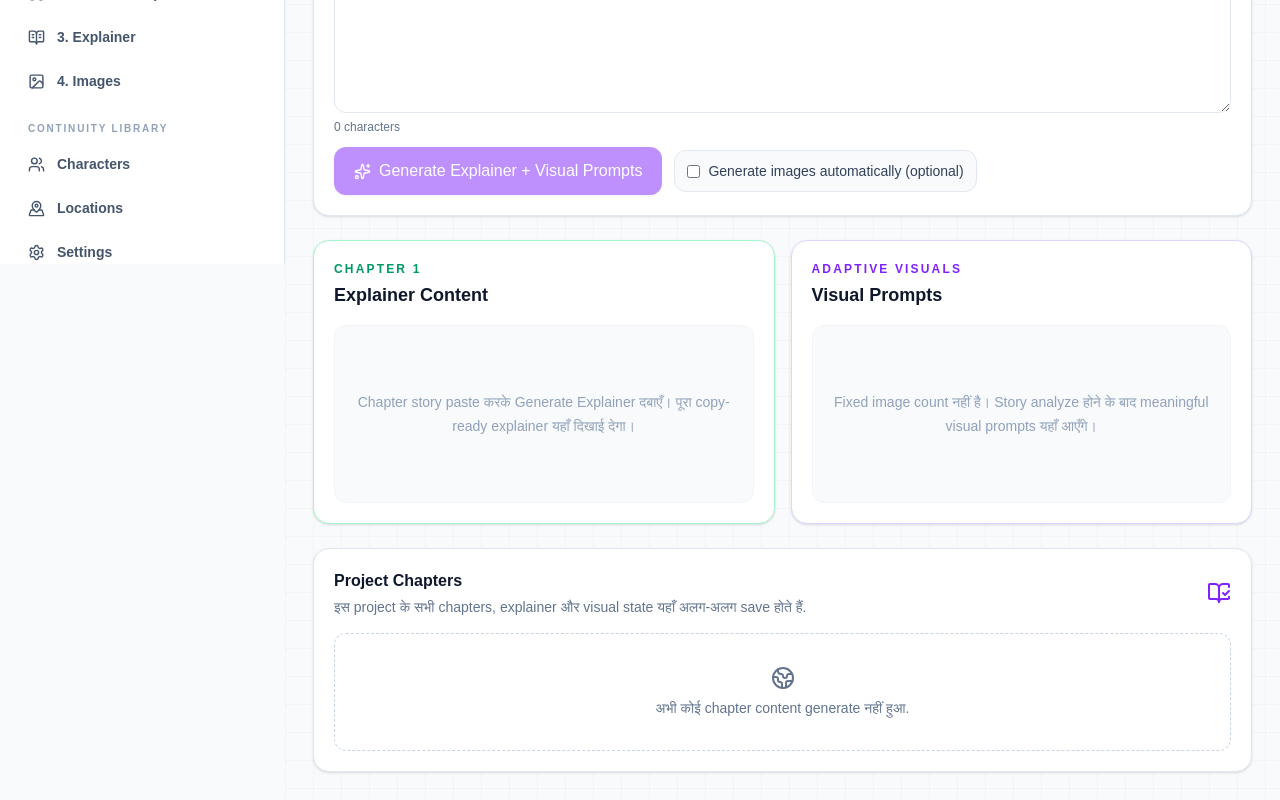
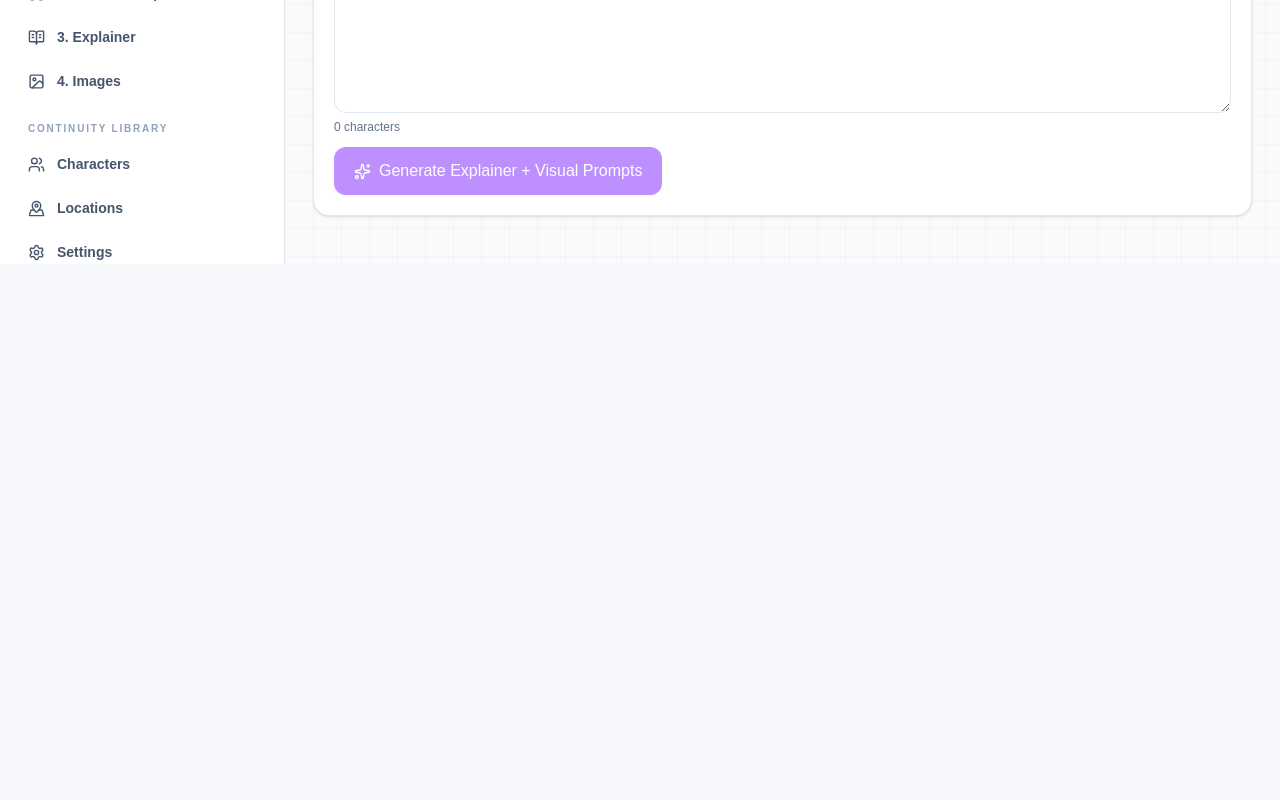
Before and after one commit to shuvinexofficial143-design/Fantasy-manga, a Next.js app: page /novel in a window 1280 px wide. Shown: the part 536-1336 px from the top of the page. After the commit the page ends 800 px from the top, so only its background shows below. Built offline with nearby package versions, Linux system fonts and the light colour scheme.

Commit message:
Make story page a single-purpose chapter analyzer

```diff
--- a/app/novel/page.tsx
+++ b/app/novel/page.tsx
@@ -1,14 +1,14 @@
 "use client";
 
-import {useMemo,useState} from "react";
-import {AlertTriangle,BookOpenCheck,Copy,FileText,Globe2,Loader2,Play,RefreshCw,Sparkles} from "lucide-react";
-import {buildCinematicPrompt,hashString} from "@/lib/cinematic";
+import {useEffect,useMemo,useState} from "react";
+import Link from "next/link";
+import {AlertTriangle,BookOpenCheck,FileText,Loader2,Sparkles} from "lucide-react";
 import {chapterSourceKey,splitChapterForDensity} from "@/lib/chapters";
 import {createImage} from "@/lib/default-project";
 import {projectImageStyle} from "@/lib/style-presets";
 import {replaceChapterScenes} from "@/lib/novel-workflow";
-import {findLocation,findNamed,namedSceneCharacters,novelReferences} from "@/lib/novel-continuity";
-import type {ChapterAnalysisProgress,Character,CinematicImage,Location,NovelChapter,NovelImportState,Project} from "@/lib/types";
+import {findLocation,findNamed,namedSceneCharacters} from "@/lib/novel-continuity";
+import type {ChapterAnalysisProgress,Character,Location,NovelChapter,NovelImportState,Project} from "@/lib/types";
 import {useProject} from "@/components/project-provider";
 
 const uid=()=>typeof crypto!=="undefined"&&"randomUUID" in crypto?crypto.randomUUID():String(Date.now())+"-"+Math.random().toString(36).slice(2);
@@ -95,66 +95,15 @@ export default function NovelImportPage(){
   const [progress,setProgress]=useState("");
   const [notice,setNotice]=useState("");
   const [error,setError]=useState("");
+  const activeChapterNumber=Math.max(1,novel.currentChapter||1);
+
+  useEffect(()=>{setChapterNumber(activeChapterNumber);setManualText("")},[activeChapterNumber]);
 
   const selectedChapter=useMemo(()=>novel.chapters.find((item)=>item.number===chapterNumber),[novel.chapters,chapterNumber]);
   const effectiveChapterText=(manualText.trim()||selectedChapter?.sourceText.trim()||"");
   const analysisPartCount=useMemo(()=>effectiveChapterText.length>=120?splitChapterForDensity(effectiveChapterText,project.visualDensity).length:0,[effectiveChapterText,project.visualDensity]);
-  const latestChapter=useMemo(()=>[...novel.chapters].sort((a,b)=>b.number-a.number)[0],[novel.chapters]);
   const commit=(next:Project)=>setState((current)=>({...current,projects:current.projects.map((item)=>item.id===next.id?next:item)}));
   const patchImport=(value:Partial<NovelImportState>)=>commit({...project,novelImport:{...novel,...value},updatedAt:new Date().toISOString()});
-  const copyText=async(text:string,label:string)=>{try{await navigator.clipboard.writeText(text);setNotice(label+" copied.");setError("")}catch{setError("Copy failed. Browser clipboard permission check करें.")}};
-  const chapterVisualPrompts=(chapter:NovelChapter)=>{
-    const ids=new Set(chapter.sceneIds);
-    const ordered=[...project.images].sort((a,b)=>a.sceneNumber-b.sceneNumber);
-    return ordered.filter((scene)=>ids.has(scene.id)).map((scene,index)=>{
-      const sceneIndex=ordered.findIndex((item)=>item.id===scene.id);
-      const previous=sceneIndex>0?ordered[sceneIndex-1]:undefined;
-      const prompt=buildCinematicPrompt({scene,project,previousScene:previous});
-      return `Visual ${index+1}\nStory Moment: ${scene.sourceText}\n\nImage Prompt:\n${prompt}`;
-    }).join("\n\n---\n\n");
-  };
-
-  const renderScene=async(sceneId:string,working:Project)=>{
-    const ordered=[...working.images].sort((a,b)=>a.sceneNumber-b.sceneNumber);
-    const index=ordered.findIndex((item)=>item.id===sceneId);
-    if(index<0)throw new Error("Scene not found.");
-    const scene=ordered[index],previous=index>0?ordered[index-1]:undefined;
-    if(working.continuityMode==="strict"&&scene.usePreviousImage&&previous&&!previous.image)throw new Error("Generate Scene "+previous.sceneNumber+" first for strict continuity.");
-
-    const prompt=buildCinematicPrompt({scene,project:working,previousScene:previous});
-    const refs=novelReferences(scene,working,previous);
-    const response=await fetch("/api/generate",{method:"POST",headers:{"Content-Type":"application/json"},body:JSON.stringify({
-      prompt,
-      negativePrompt:scene.negativePrompt,
-      aspectRatio:working.aspectRatio,
-      seed:scene.seed||hashString(working.id+"|"+scene.characterStates.map((state)=>state.characterId).sort().join("|")+"|"+(scene.locationId||"")),
-      referenceImages:refs.images,
-      referenceLabels:refs.labels
-    })});
-    const data=await response.json() as {image?:string;provider?:string;model?:string;seed?:number;referenceCount?:number;error?:string};
-    if(!response.ok||!data.image)throw new Error(data.error||"Image generation failed.");
-
-    const done:CinematicImage={...scene,prompt,image:data.image,provider:data.provider,model:data.model,seed:data.seed,referenceCount:data.referenceCount,status:"completed",error:undefined};
-    const next={...working,images:working.images.map((item)=>item.id===scene.id?done:item),updatedAt:new Date().toISOString()};
-    commit(next);
-    return next;
-  };
-
-  const generateChapterImages=async(working:Project,number:number,sceneIds:string[])=>{
-    let next=working;
-    for(let index=0;index<sceneIds.length;index+=1){
-      setProgress("Chapter "+number+": generating image "+(index+1)+" of "+sceneIds.length+" with previous-frame continuity…");
-      next=await renderScene(sceneIds[index],next);
-    }
-    const state=next.novelImport||emptyImport();
-    const chapter=state.chapters.find((item)=>item.number===number);
-    if(chapter){
-      next={...next,novelImport:{...state,chapters:upsertChapter(state.chapters,{...chapter,status:"generated"})},updatedAt:new Date().toISOString()};
-      commit(next);
-    }
-    return next;
-  };
-
   const analyzePasted=async()=>{
     const number=Math.max(1,Math.trunc(chapterNumber||1));
     const chapterText=effectiveChapterText;
@@ -351,17 +300,11 @@ export default function NovelImportPage(){
         analysisProgress:completedProgress,
         error:undefined
       };
-      const analyzedState={...state,chapters:upsertChapter(state.chapters,analyzedChapter)};
+      const analyzedState={...state,autoGenerate:false,chapters:upsertChapter(state.chapters,analyzedChapter)};
       working={...working,novelImport:analyzedState,updatedAt:new Date().toISOString()};
       commit(working);
 
-      if(analyzedState.autoGenerate){
-        setProgress("Explainer complete. "+analyzedChapter.sceneIds.length+" visual images generate हो रही हैं…");
-        working=await generateChapterImages(working,number,analyzedChapter.sceneIds);
-        setNotice("Chapter "+number+" step-by-step analysis, final explainer और image generation complete.");
-      }else{
-        setNotice("Chapter "+number+" के "+parts.length+" parts step-by-step analyze होकर save हो गए। Final explainer और visual prompts तैयार हैं।");
-      }
+      setNotice("Chapter "+number+" analysis complete. Visual Prompts और Explainer अपने dedicated pages पर तैयार हैं।");
     }catch(reason){
       const message=reason instanceof Error?reason.message:"Chapter analysis failed.";
       const state=working.novelImport||emptyImport();
@@ -380,23 +323,12 @@ export default function NovelImportPage(){
     }
   };
 
-  const generateCurrent=async(number:number)=>{
-    const chapter=novel.chapters.find((item)=>item.number===number);
-    if(!chapter?.sceneIds.length){setError("इस chapter के analyzed scenes नहीं मिले।");return}
-    setBusy("generate");setError("");setNotice("");
-    try{
-      await generateChapterImages(project,number,chapter.sceneIds);
-      setNotice("Chapter "+number+" images generated.");
-    }catch(reason){setError(reason instanceof Error?reason.message:"Generation failed.")}
-    finally{setBusy("");setProgress("")}
-  };
-
   return <div className="mx-auto max-w-6xl space-y-6">
     <section className="rounded-2xl border border-slate-200 bg-white p-5 shadow-sm">
       <div className="flex flex-col gap-4 lg:flex-row lg:items-start lg:justify-between">
         <div>
-          <div className="flex items-center gap-2 text-xl font-black"><BookOpenCheck className="text-violet-600"/> Chapter Explainer</div>
-          <p className="mt-2 max-w-3xl text-sm leading-6 text-slate-600">Chapter का text paste करें। AI उसी text से natural copy-ready explainer, character/location continuity और adaptive visual prompts बनाएगा। कोई URL import, voice/TTS, timestamp या fixed visual count नहीं है।</p>
+          <div className="flex items-center gap-2 text-xl font-black"><BookOpenCheck className="text-violet-600"/> Story Input & Analysis</div>
+          <p className="mt-2 max-w-3xl text-sm leading-6 text-slate-600">यह इस project का एकमात्र chapter story input है। Text paste करें और analysis चलाएँ; output अपने आप Visual Prompts और Explainer pages पर save होगा।</p>
         </div>
         <div className="inline-flex items-center gap-2 rounded-full bg-violet-50 px-3 py-1.5 text-xs font-bold text-violet-700">
           <FileText size={14}/> CHAPTER {chapterNumber}
@@ -427,10 +359,6 @@ export default function NovelImportPage(){
             ?"Resume Analysis · Part "+(selectedChapter.analysisProgress.completedParts+1)+" / "+selectedChapter.analysisProgress.totalParts
             :"Generate Explainer + Visual Prompts"}
         </button>
-        <label className="inline-flex items-center gap-2 rounded-xl border border-slate-200 bg-slate-50 px-3 py-2.5 text-sm text-slate-700">
-          <input type="checkbox" checked={novel.autoGenerate} disabled={!!busy} onChange={(e)=>patchImport({autoGenerate:e.target.checked})}/>
-          Generate images automatically (optional)
-        </label>
       </div>
     </section>
 
@@ -445,64 +373,20 @@ export default function NovelImportPage(){
       {selectedChapter.analysisProgress.status==="paused"&&<div className="mt-2 text-xs font-semibold text-amber-700">Analysis paused है। Complete parts दोबारा नहीं चलेंगे; Resume उसी अगले part से होगा।</div>}
     </section>}
 
-    <section className="grid gap-4 lg:grid-cols-2">
-      <div className="rounded-2xl border border-emerald-200 bg-white p-5 shadow-sm">
-        <div className="flex items-center justify-between gap-3">
-          <div>
-            <div className="text-xs font-black uppercase tracking-[.18em] text-emerald-600">Chapter {chapterNumber}</div>
-            <h2 className="mt-1 text-lg font-black">Explainer Content</h2>
-          </div>
-          {selectedChapter?.explainer&&<button disabled={!!busy} onClick={()=>void copyText(selectedChapter.explainer!,"Explainer")} className="inline-flex items-center gap-1.5 rounded-lg border border-emerald-200 bg-emerald-50 px-3 py-2 text-xs font-bold text-emerald-700"><Copy size={13}/> Copy</button>}
-        </div>
-        <div className="mt-4 min-h-44 rounded-xl border border-slate-100 bg-slate-50 p-4 text-sm leading-6 text-slate-700">
-          {selectedChapter?.explainer?<div className="whitespace-pre-wrap">{selectedChapter.explainer}</div>:<div className="grid min-h-36 place-items-center text-center text-slate-400">Chapter story paste करके Generate Explainer दबाएँ। पूरा copy-ready explainer यहाँ दिखाई देगा।</div>}
-        </div>
-      </div>
-
-      <div className="rounded-2xl border border-violet-200 bg-white p-5 shadow-sm">
-        <div className="flex items-center justify-between gap-3">
-          <div>
-            <div className="text-xs font-black uppercase tracking-[.18em] text-violet-600">Adaptive visuals</div>
-            <h2 className="mt-1 text-lg font-black">Visual Prompts</h2>
-          </div>
-          {selectedChapter?.sceneIds.length?<button disabled={!!busy} onClick={()=>void copyText(chapterVisualPrompts(selectedChapter),"Visual prompts")} className="inline-flex items-center gap-1.5 rounded-lg border border-violet-200 bg-violet-50 px-3 py-2 text-xs font-bold text-violet-700"><Copy size={13}/> Copy All</button>:null}
-        </div>
-        <div className="mt-4 min-h-44 rounded-xl border border-slate-100 bg-slate-50 p-4 text-sm leading-6 text-slate-700">
-          {selectedChapter?.sceneIds.length?<pre className="max-h-72 overflow-auto whitespace-pre-wrap font-sans text-xs leading-5">{chapterVisualPrompts(selectedChapter)}</pre>:<div className="grid min-h-36 place-items-center text-center text-slate-400">Fixed image count नहीं है। Story analyze होने के बाद meaningful visual prompts यहाँ आएँगे।</div>}
-        </div>
-      </div>
-    </section>
-
     {progress&&<div className="rounded-2xl border border-violet-200 bg-violet-50 p-4 text-sm text-violet-800"><Loader2 className="mr-2 inline animate-spin" size={16}/>{progress}</div>}
     {notice&&<div className="rounded-2xl border border-emerald-200 bg-emerald-50 p-4 text-sm font-medium text-emerald-800">{notice}</div>}
     {error&&<div className="rounded-2xl border border-red-200 bg-red-50 p-4 text-sm font-medium text-red-700"><AlertTriangle className="mr-2 inline" size={16}/>{error}</div>}
     {persistenceError&&<div role="alert" className="rounded-2xl border border-red-200 bg-red-50 p-4 text-sm font-medium text-red-700"><AlertTriangle className="mr-2 inline" size={16}/>{persistenceError}</div>}
 
-    <section className="rounded-2xl border border-slate-200 bg-white p-5 shadow-sm">
-      <div className="mb-4 flex items-center justify-between gap-4">
-        <div><h2 className="font-black">Project Chapters</h2><p className="mt-1 text-sm text-slate-500">इस project के सभी chapters, explainer और visual state यहाँ अलग-अलग save होते हैं.</p></div>
-        <BookOpenCheck className="text-violet-600"/>
+    {selectedChapter?.analysisProgress?.status==="complete"&&<section className="rounded-2xl border border-slate-200 bg-white p-5 shadow-sm">
+      <div className="flex items-center gap-2 font-black text-slate-900"><Sparkles className="text-violet-600" size={18}/> Analysis complete</div>
+      <p className="mt-2 text-sm leading-6 text-slate-500">इस page पर chapter input और analysis पूरा हो गया। अब saved output नीचे दिए अलग pages पर खोलें।</p>
+      <div className="mt-4 flex flex-wrap gap-2">
+        <Link href="/visuals" className="rounded-xl bg-violet-600 px-4 py-2.5 text-sm font-bold text-white">Open Visual Prompts</Link>
+        <Link href="/explainer" className="rounded-xl border border-emerald-200 bg-emerald-50 px-4 py-2.5 text-sm font-bold text-emerald-700">Open Explainer</Link>
+        <Link href="/images" className="rounded-xl border border-slate-200 px-4 py-2.5 text-sm font-bold text-slate-700">Generate Images</Link>
       </div>
-      <div className="space-y-3">
-        {novel.chapters.length?[...novel.chapters].sort((a,b)=>a.number-b.number).map((chapter)=><article key={chapter.number} className="rounded-xl border border-slate-200 p-4">
-          <div className="flex flex-col gap-3 md:flex-row md:items-center md:justify-between">
-            <div className="min-w-0">
-              <div className="font-bold">Chapter {chapter.number} · {chapter.title}</div>
-              <div className="mt-1 flex flex-wrap gap-2 text-xs text-slate-500"><span>{chapter.sourceText.length.toLocaleString()} chars scanned</span><span>·</span><span>{chapter.sceneIds.length} adaptive visuals</span><span>·</span><span className="font-semibold capitalize">{chapter.visualDensity||"standard"} density</span><span>·</span><span className="font-semibold uppercase">{chapter.status}</span></div>
-              <div className="mt-2 text-xs font-semibold text-slate-500">Chapter text saved in this project</div>
-            </div>
-            <div className="flex flex-wrap gap-2">
-              {chapter.explainer&&<button disabled={!!busy} onClick={()=>void copyText(chapter.explainer!,"Explainer")} className="inline-flex items-center gap-1.5 rounded-lg border border-emerald-200 bg-emerald-50 px-3 py-2 text-xs font-bold text-emerald-700 disabled:opacity-50"><Copy size={13}/> Copy Explainer</button>}
-              {chapter.sceneIds.length>0&&<button disabled={!!busy} onClick={()=>void copyText(chapterVisualPrompts(chapter),"Visual prompts")} className="inline-flex items-center gap-1.5 rounded-lg border border-violet-200 bg-violet-50 px-3 py-2 text-xs font-bold text-violet-700 disabled:opacity-50"><Copy size={13}/> Copy Visual Prompts</button>}
-              {chapter.status!=="generated"&&chapter.sceneIds.length>0&&<button disabled={!!busy} onClick={()=>void generateCurrent(chapter.number)} className="inline-flex items-center gap-1.5 rounded-lg bg-violet-600 px-3 py-2 text-xs font-bold text-white disabled:opacity-50"><Play size={13}/> Generate Images</button>}
-              <button disabled={!!busy} onClick={()=>{setChapterNumber(chapter.number);setManualText(chapter.sourceText)}} className="inline-flex items-center gap-1.5 rounded-lg border border-slate-200 px-3 py-2 text-xs font-semibold text-slate-700"><RefreshCw size={13}/> Edit Chapter</button>
-            </div>
-          </div>
-          {chapter.explainer&&<details className="mt-4 rounded-xl border border-slate-100 bg-slate-50 p-3"><summary className="cursor-pointer text-sm font-bold text-slate-700">Complete Explainer</summary><div className="mt-3 whitespace-pre-wrap text-sm leading-6 text-slate-700">{chapter.explainer}</div></details>}
-        </article>):<div className="rounded-xl border border-dashed border-slate-300 p-8 text-center text-sm text-slate-500"><Globe2 className="mx-auto mb-2"/>अभी कोई chapter content generate नहीं हुआ.</div>}
-      </div>
-    </section>
+    </section>}
 
-    {latestChapter&&<div className="rounded-2xl border border-slate-200 bg-slate-50 p-4 text-xs text-slate-500"><Sparkles className="mr-1 inline" size={13}/> Last chapter: Chapter {latestChapter.number}. अगला chapter इसी project की character/location continuity को आगे बढ़ाएगा.</div>}
   </div>;
 }
```
